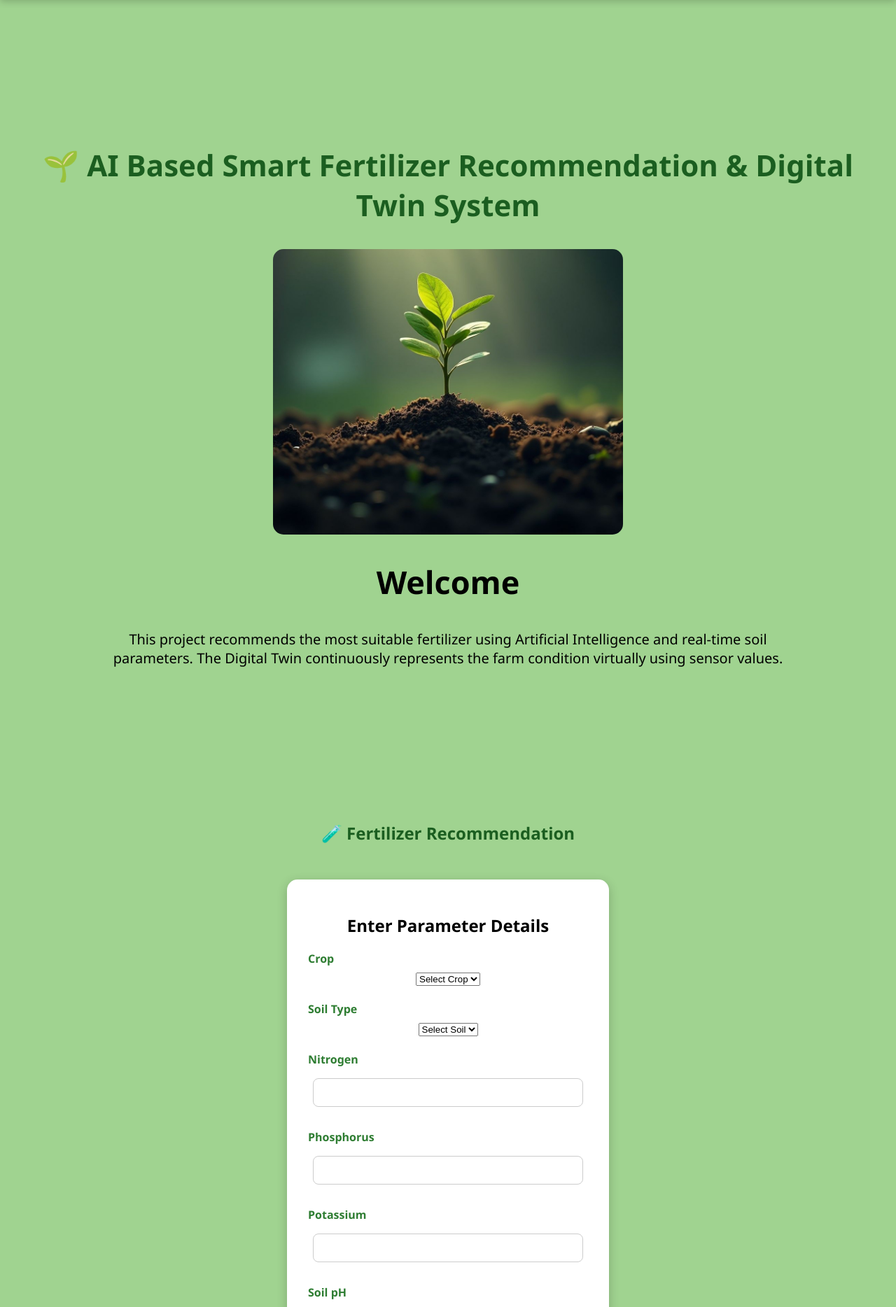
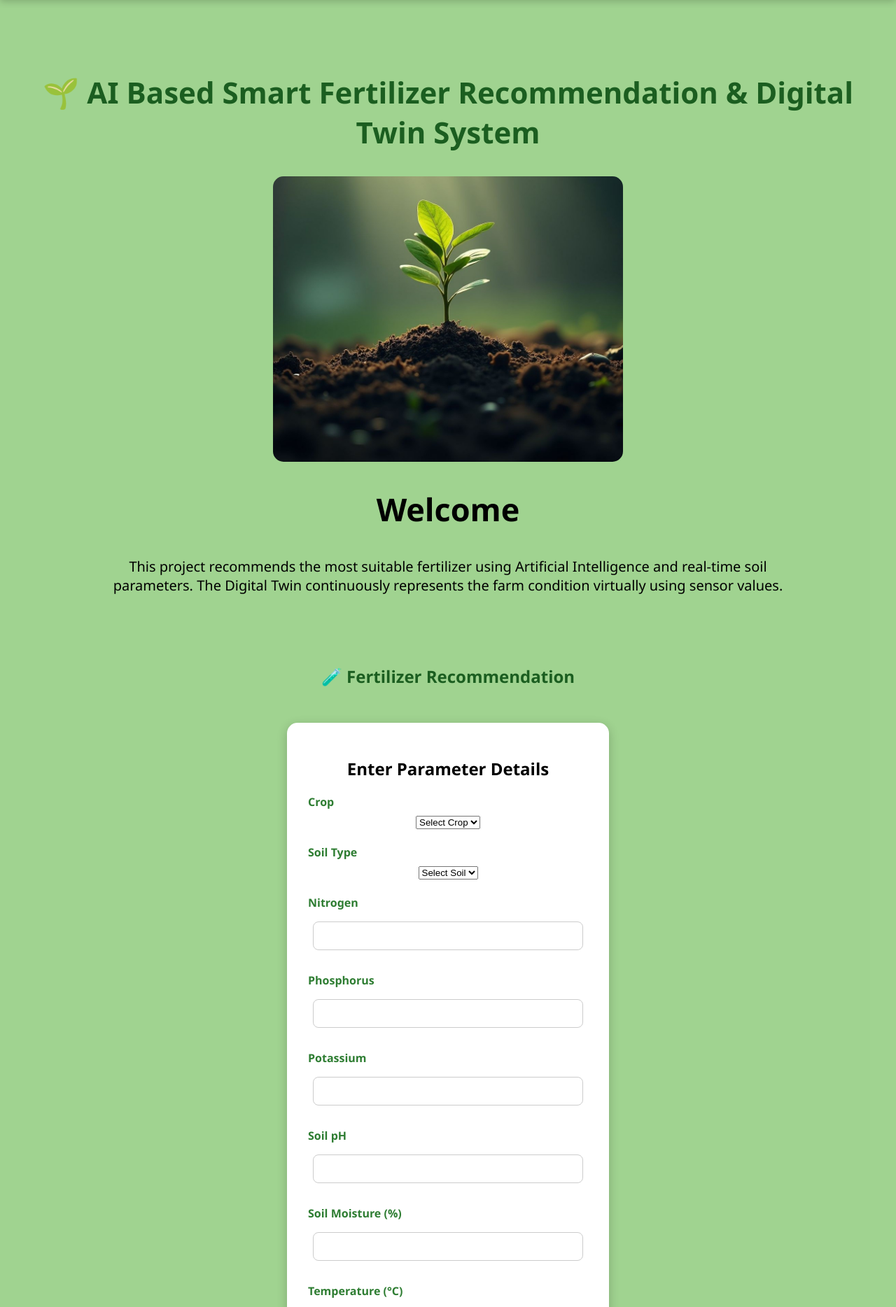
Before and after one commit to JyothiMaheswaram/AI-Based-Fertilizer-Recommendation-System, a Flask app: page / in a window 1280 px wide. Shown: the part 52-1920 px from the top of the page at 70% size. Run offline with Flask 3, Linux system fonts and the light colour scheme; data comes from the database, SQL or seed files in the repository; parts of the project's set-up code (start-up, migrations or seed data) failed here and were passed over.

Commit message:
Updated website to single page with smooth scrolling

```diff
--- a/static/style.css
+++ b/static/style.css
@@ -204,6 +204,6 @@ html{
 
 section{
     min-height:100vh;
-    padding:100px 20px;
+    padding:40px 20px;
     box-sizing:border-box;
 }
--- a/templates/index.html
+++ b/templates/index.html
@@ -36,16 +36,13 @@
 <!-- ================= HOME ================= -->
 
 <section id="home">
-
-    <br><br>
-
     <h1 style="text-align:center;
                font-size:42px;
                color:#1b5e20;
                font-weight:bold;">
 
         🌱 AI Based Smart Fertilizer Recommendation &
-        Digital Twin System
+                    Digital Twin System
 
     </h1>
 
```
